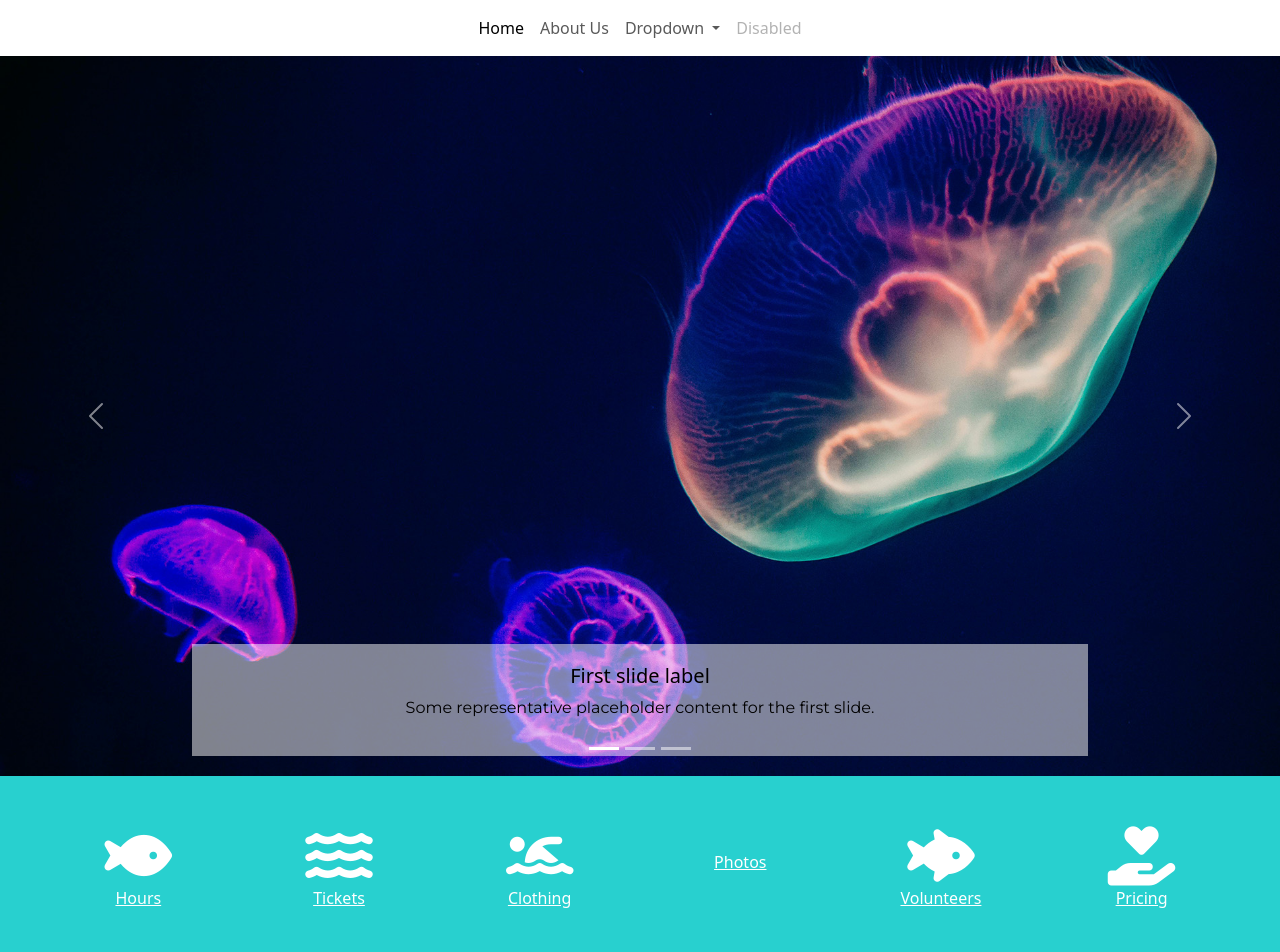
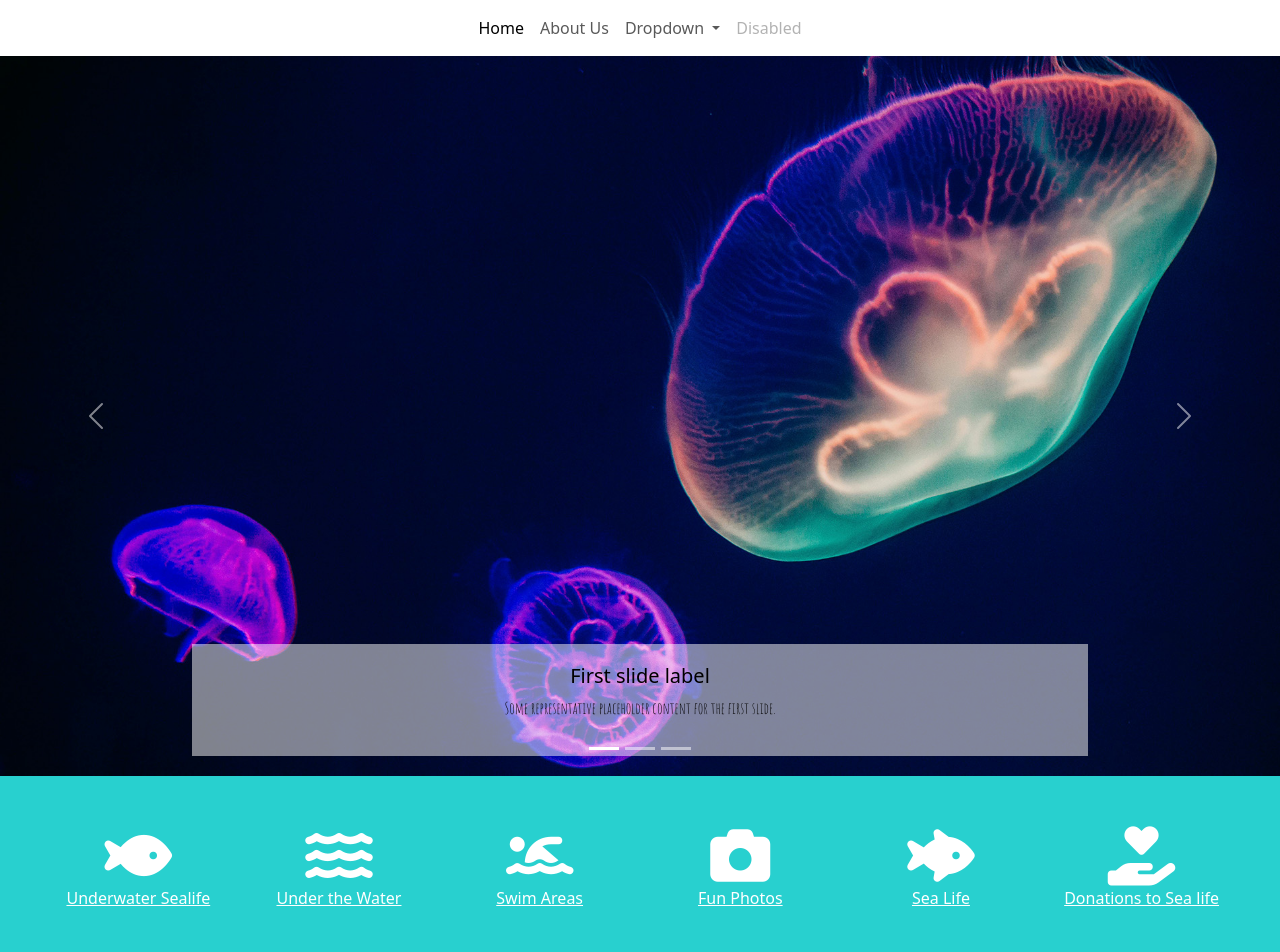
Before and after one commit to victoriagarza93/imed1316, a plain HTML site: page index.html in a window 1280 px wide. Shown: the top 952 px of the page. Drawn offline with nearby package versions, Linux system fonts and the light colour scheme.

Commit message:
Font and Icons

```diff
--- a/css/global.css
+++ b/css/global.css
@@ -1,5 +1,4 @@
-@import url('https://fonts.googleapis.com/css2?family=Montserrat:ital,wght@0,100..900;1,100..900&display=swap');
-
+@import url('https://fonts.googleapis.com/css2?family=Amatic+SC:wght@400;700&display=swap');
 
 /* Colors */
 
@@ -21,6 +20,6 @@
 --accentColor: #0901fa;
 
 /* var(--fontFamily) !important; */
---fontFamily: "Montserrat", serif;
+--fontFamily: "Amatic SC", sans-serif;
 
 }
--- a/css/styles.css
+++ b/css/styles.css
@@ -37,6 +37,7 @@ p {
 .paragraph-one {
     position: relative;
     top: 30px;
+    font-family:var(--fontFamily) !important;
 }
 
 .paragraph-one-img {
--- a/index.html
+++ b/index.html
@@ -76,12 +76,12 @@
       <!-- Begin Font Awesome Row -->
       <div class="container-fluid text-center blinn-fa-container">
         <div class="row">
-          <div class="col col-12 col-xs-12 col-sm-6 col-md-4 col-lg-3 col-xl-2 col-xxl-2"><i class="fa-solid fa-solid fa-fish blinn-fa-icon"></i><br /><a href="#">Hours</a></div>
-          <div class="col col-12 col-xs-12 col-sm-6 col-md-4 col-lg-3 col-xl-2 col-xxl-2"><i class="fa-solid fa-water blinn-fa-icon"></i><br /><a href="#">Tickets</a></div>
-          <div class="col col-12 col-xs-12 col-sm-6 col-md-4 col-lg-3 col-xl-2 col-xxl-2"><i class="fa-solid fa-person-swimming blinn-fa-icon"></i><br /><a href="#">Clothing</a></div>
-          <div class="col col-12 col-xs-12 col-sm-6 col-md-4 col-lg-3 col-xl-2 col-xxl-2"><i class="fa-solid fa-spiral blinn-fa-icon"></i><br /><a href="#">Photos</a></div>
-          <div class="col col-12 col-xs-12 col-sm-6 col-md-4 col-lg-3 col-xl-2 col-xxl-2"><i class="fa-solid fa-fish-fins blinn-fa-icon"></i><br /><a href="#">Volunteers</a></div>
-          <div class="col col-12 col-xs-12 col-sm-6 col-md-4 col-lg-3 col-xl-2 col-xxl-2"><i class="fa-solid fa-hand-holding-heart blinn-fa-icon"></i><br /><a href="#">Pricing</a></div>
+          <div class="col col-12 col-xs-12 col-sm-6 col-md-4 col-lg-3 col-xl-2 col-xxl-2"><i class="fa-solid fa-solid fa-fish blinn-fa-icon"></i><br /><a href="#">Underwater Sealife</a></div>
+          <div class="col col-12 col-xs-12 col-sm-6 col-md-4 col-lg-3 col-xl-2 col-xxl-2"><i class="fa-solid fa-water blinn-fa-icon"></i><br /><a href="#">Under the Water</a></div>
+          <div class="col col-12 col-xs-12 col-sm-6 col-md-4 col-lg-3 col-xl-2 col-xxl-2"><i class="fa-solid fa-person-swimming blinn-fa-icon"></i><br /><a href="#">Swim Areas</a></div>
+          <div class="col col-12 col-xs-12 col-sm-6 col-md-4 col-lg-3 col-xl-2 col-xxl-2"><i class="fa-solid fa-camera blinn-fa-icon"></i><br /><a href="#">Fun Photos</a></div>
+          <div class="col col-12 col-xs-12 col-sm-6 col-md-4 col-lg-3 col-xl-2 col-xxl-2"><i class="fa-solid fa-fish-fins blinn-fa-icon"></i><br /><a href="#">Sea Life</a></div>
+          <div class="col col-12 col-xs-12 col-sm-6 col-md-4 col-lg-3 col-xl-2 col-xxl-2"><i class="fa-solid fa-hand-holding-heart blinn-fa-icon"></i><br /><a href="#">Donations to Sea life</a></div>
         </div>
       </div>
       <!-- End Font Awesome Row -->
```
